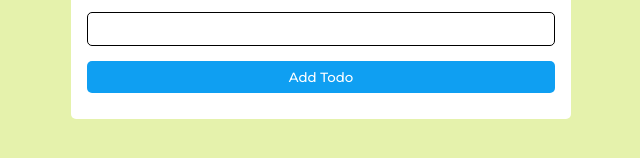
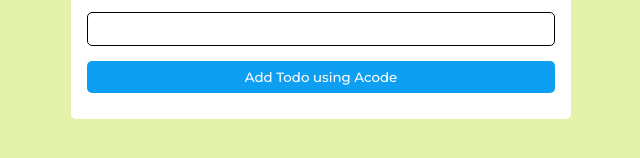
Before and after one commit to Koko-Hranghlu/todo-app, a plain HTML site: page index.html in a window 1280 px wide. Shown: the part 360-518 px from the top of the page, 319-959 px from the left. Drawn offline with Linux system fonts and the light colour scheme.

Commit message:
commiting on android app

```diff
--- a/index.html
+++ b/index.html
@@ -10,7 +10,7 @@
     <form id="new-todo-form">
       <label for="todo-input">New Todo</label>
       <input type="text" id="todo-input" class="border-radius">
-      <button type="submit" class="border-radius">Add Todo</button>
+      <button type="submit" class="border-radius">Add Todo using Acode</button>
     </form>
     <ul id="list">
     </ul>
```
